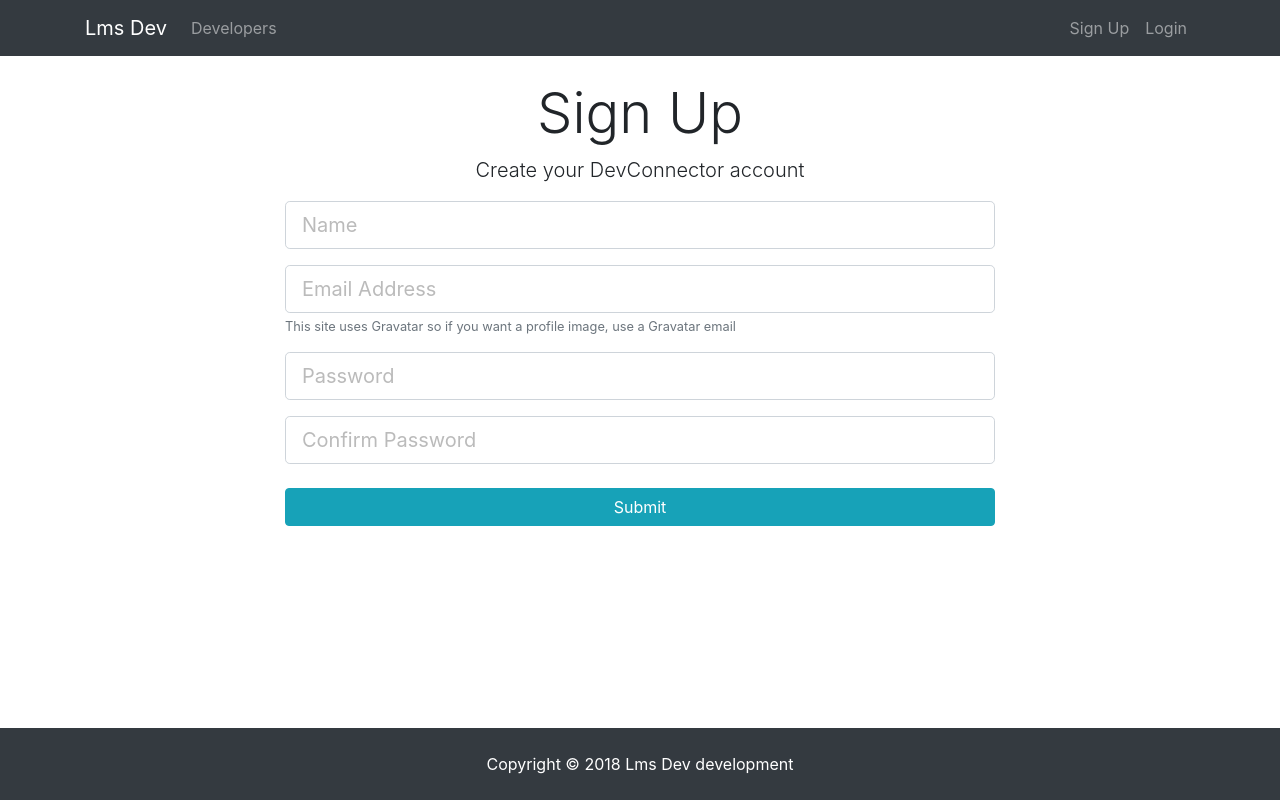
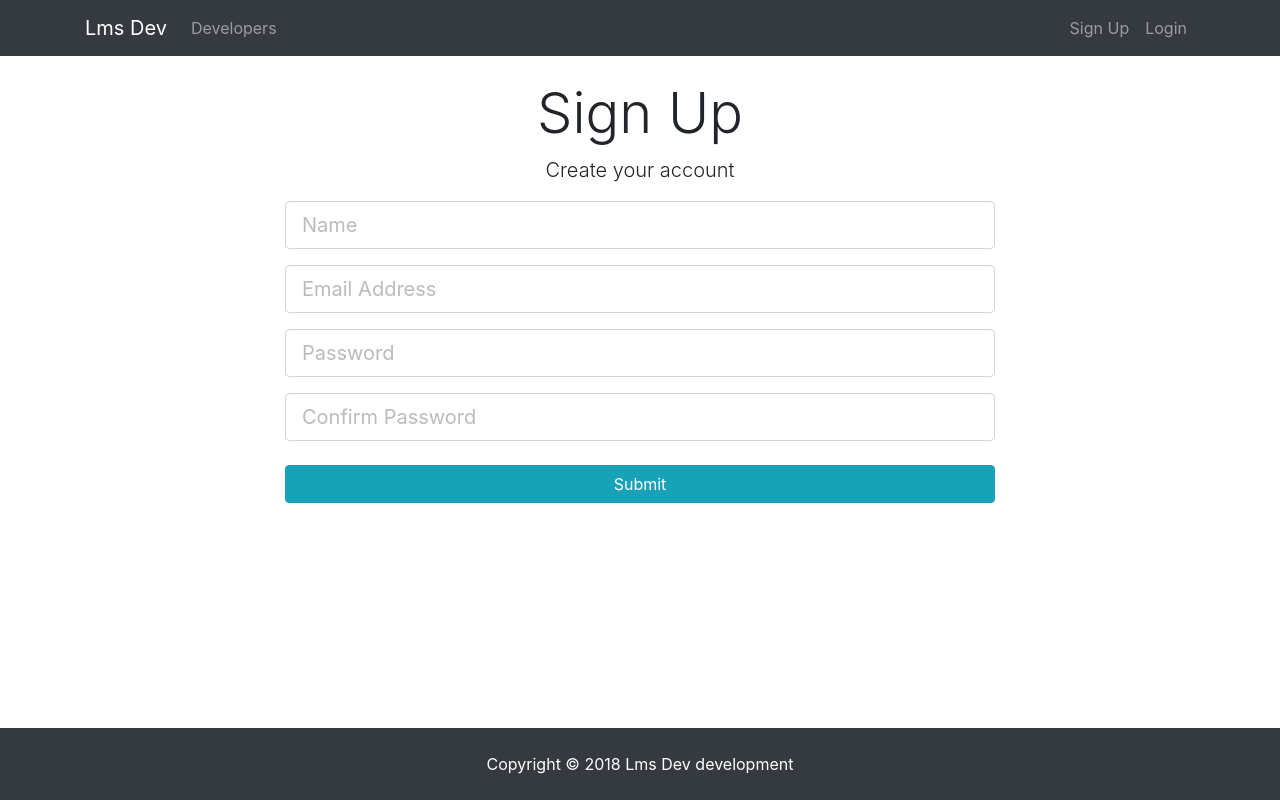
Before and after one commit to diegodubon/mern_tutorial, a React (Create React App) app in the folder client/: page /register in a window 1280 px wide. Built offline with nearby package versions, Linux system fonts and the light colour scheme.

Commit message:
added gitignore for .env and fix component

```diff
--- a/client/src/App.js
+++ b/client/src/App.js
@@ -1,5 +1,5 @@
 import React, { Component } from 'react'
-import logo from './logo.svg'
+// import logo from './logo.svg'
 import Layout from './components/layout/Layout'
 import './App.css'
 
--- a/client/src/components/auth/Login.js
+++ b/client/src/components/auth/Login.js
@@ -9,7 +9,7 @@ export default class Login extends Component {
             <div class='col-md-8 m-auto'>
               <h1 class='display-4 text-center'>Log In</h1>
               <p class='lead text-center'>
-                Sign in to your DevConnector account
+                Sign in to your account
               </p>
               <form action='dashboard.html'>
                 <div class='form-group'>
--- a/client/src/components/auth/Register.js
+++ b/client/src/components/auth/Register.js
@@ -13,7 +13,7 @@ class Register extends Component {
             <div className='col-md-8 m-auto'>
               <h1 className='display-4 text-center'>Sign Up</h1>
               <p className='lead text-center'>
-                Create your DevConnector account
+                Create your account
               </p>
               <form action='create-profile.html'>
                 <div className='form-group'>
@@ -33,7 +33,7 @@ class Register extends Component {
                     name='email'
                   />
                   <small className='form-text text-muted'>
-                    This site uses Gravatar so if you want a profile image, use a Gravatar email
+                    {/* This site uses Gravatar so if you want a profile image, use a Gravatar email */}
                   </small>
                 </div>
                 <div className='form-group'>
--- a/client/src/components/layout/landing.js
+++ b/client/src/components/layout/landing.js
@@ -18,7 +18,7 @@ class Landing extends Component {
                 </h1>
                 <p className='lead'>
                   {' '}
-                  Create a developer profile/portfolio, and admin all Lms Products
+                  {/* Create a developer profile/portfolio, and admin all Lms Products */}
                 </p>
                 <hr />
 
--- a/package.json
+++ b/package.json
@@ -6,7 +6,7 @@
   "scripts": {
     "client-install": "npm install --prefix client",
     "start": "node server.js",
-    "server": "nodemon server.js",
+    "server": "node server.js",
     "client": "npm start --prefix client",
     "dev": "concurrently \"npm run server\" \"npm run client\""
   },
@@ -21,6 +21,7 @@
     "gravatar": "^1.6.0",
     "jsonwebtoken": "^8.2.1",
     "mongoose": "^5.0.17",
+    "nodemon": "^1.17.4",
     "passport": "^0.4.0",
     "passport-jwt": "^4.0.0",
     "react-router-dom": "^4.2.2",
```
Also changed, not shown: 1 other file (tests, documents, lock files or other folders).
